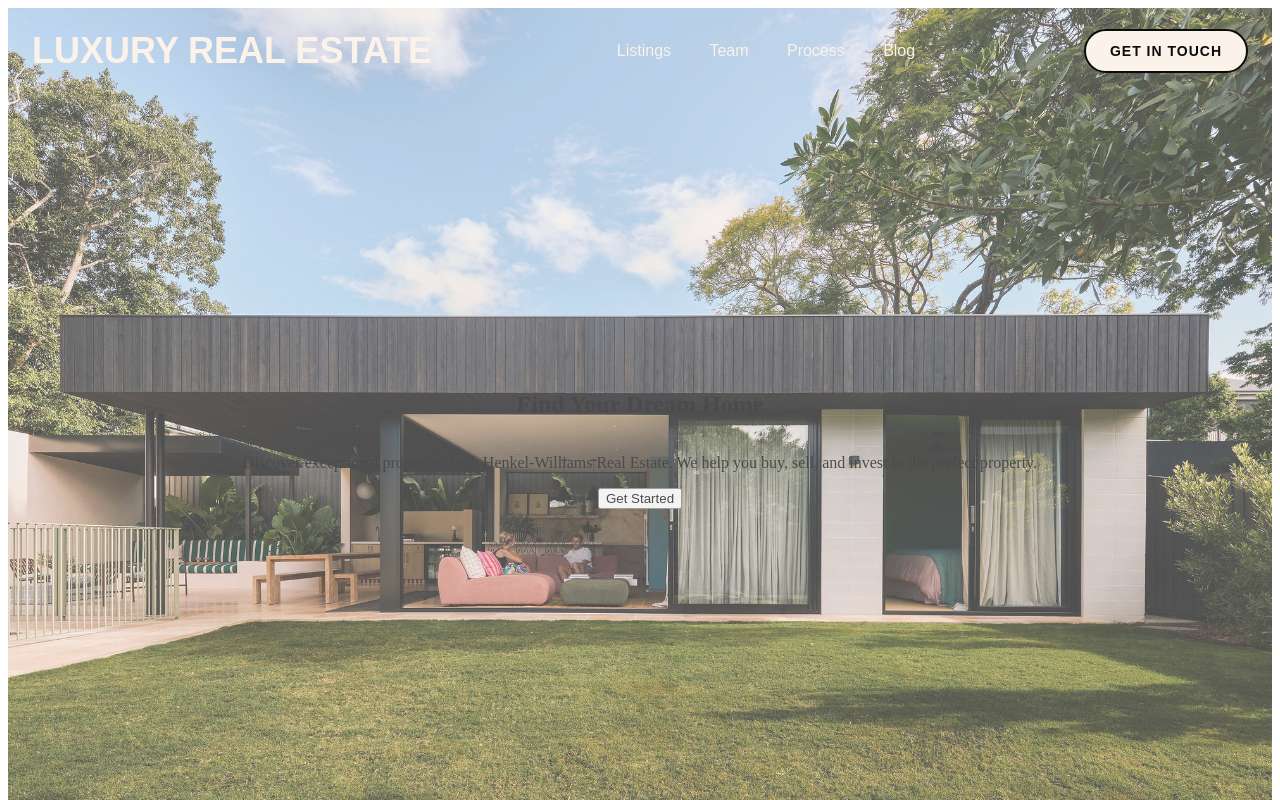
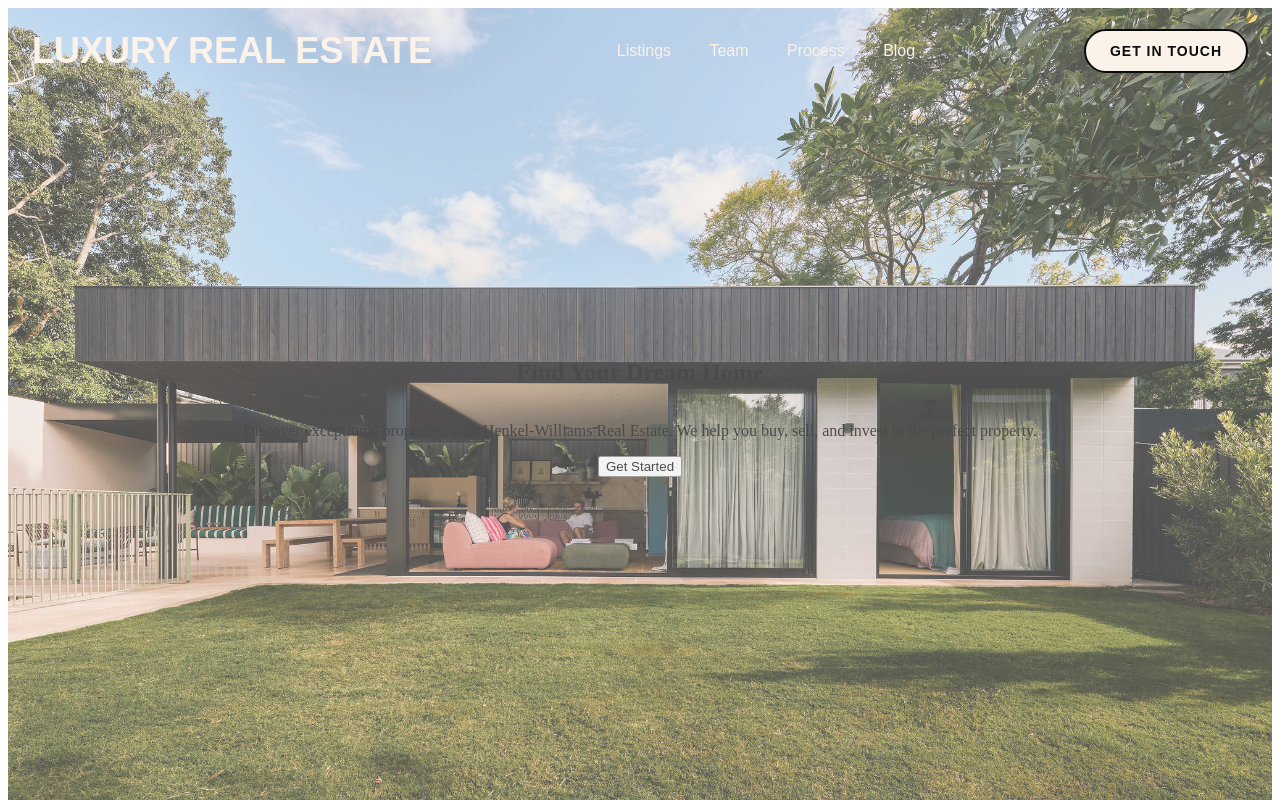
Before and after one commit to botflowlab/Henkel-Williams, a React (Vite) app: page / in a window 1280 px wide. Shown: the top 800 px of the page. Built offline with nearby package versions, Linux system fonts and the light colour scheme.

Commit message:
Updated HomeHero.tsx

```diff
--- a/src/components/sections/home/HomeHero.tsx
+++ b/src/components/sections/home/HomeHero.tsx
@@ -13,7 +13,6 @@ export default function HomeHero() {
       justifyContent: 'center',
       alignItems: 'center',
       textAlign: 'center',
-      padding: '2rem',
       opacity: '70%'
     }}>
       <h1>Find Your Dream Home</h1>
```
